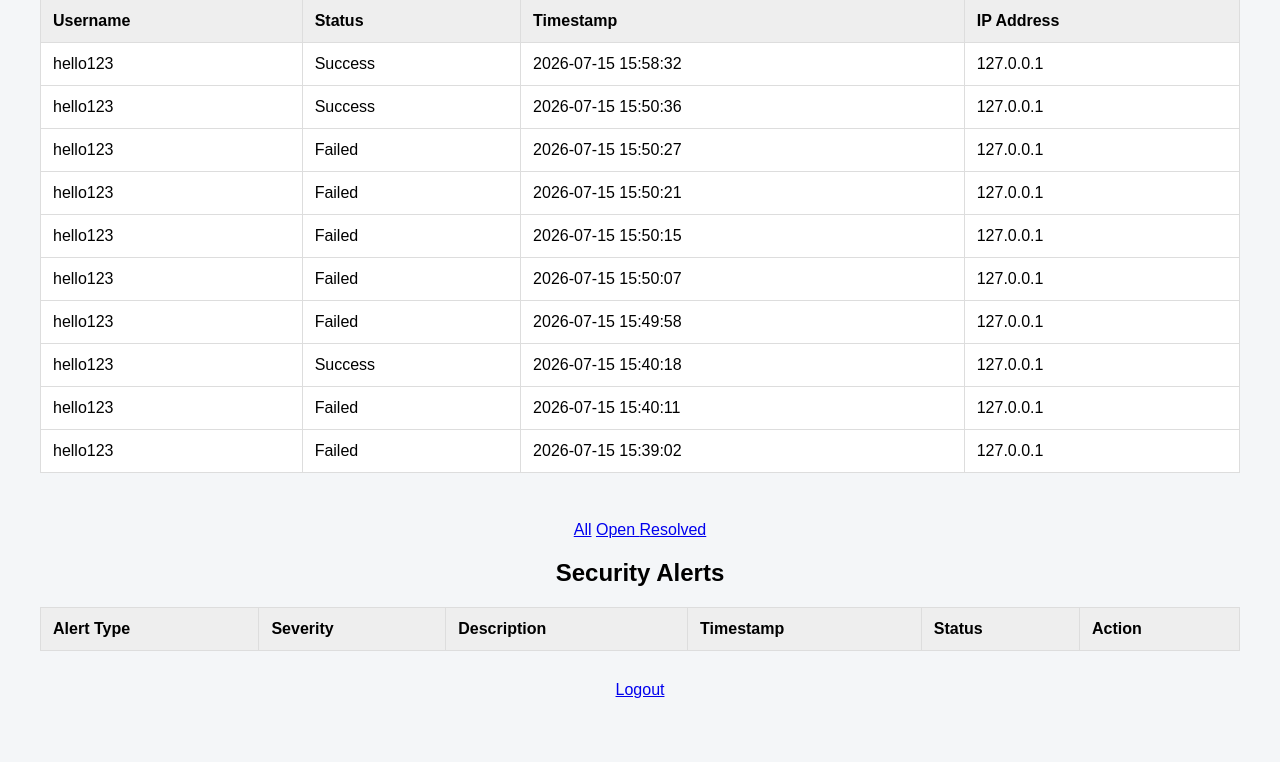
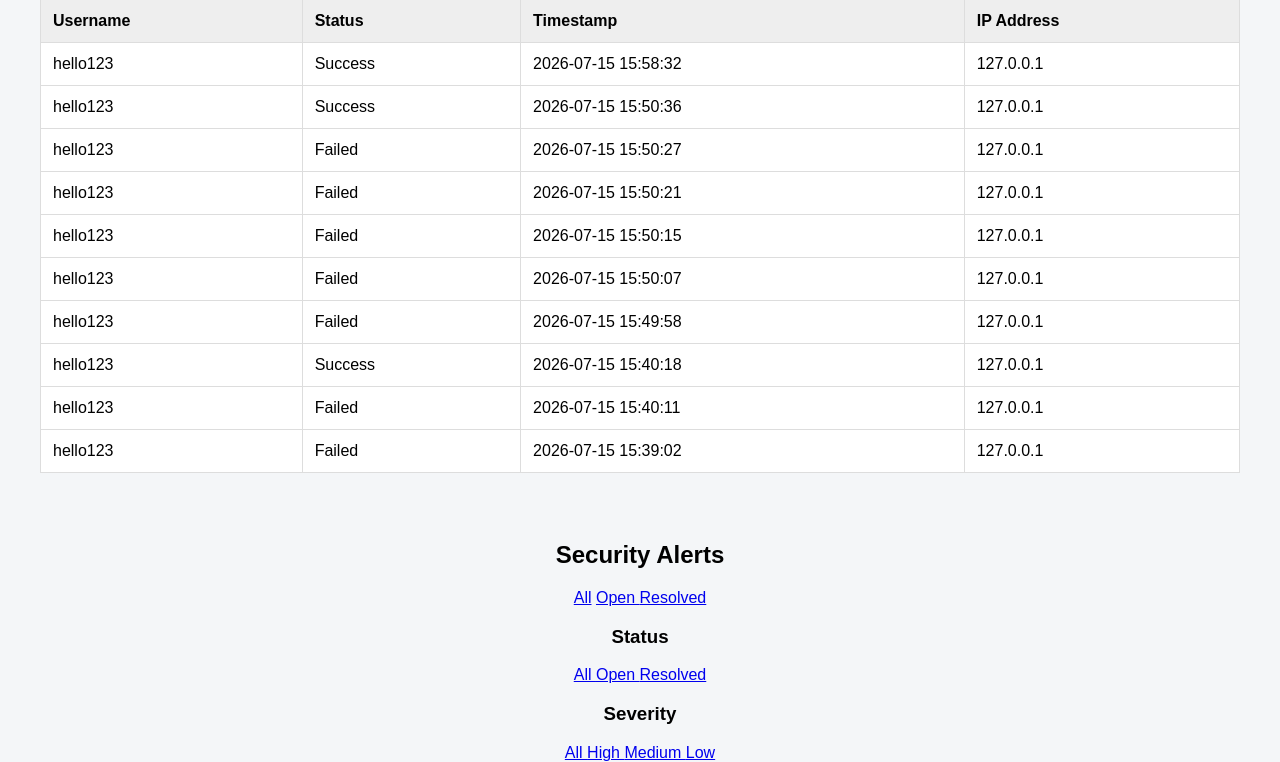
Before and after one commit to rvunnama/sentinel-security-dashboard, a Flask app: page /dashboard?status=OPEN in a window 1280 px wide. Shown: the part 381-1143 px from the top of the page. Before the commit the page ends 1079 px from the top, so only its background shows below. Run offline with Flask 3, Linux system fonts and the light colour scheme; a user stored in the database is signed in; data comes from the database, SQL or seed files in the repository; lists and menus that the app fills with data are empty.

Commit message:
Add combined status and severity alert filtering

```diff
--- a/app.py
+++ b/app.py
@@ -68,12 +68,21 @@ def dashboard():
         return redirect(url_for("login"))
 
     status_filter = request.args.get("status")
+    severity_filter = request.args.get("severity")
 
     if status_filter not in ["OPEN", "RESOLVED"]:
         status_filter = None
 
+    if severity_filter not in ["HIGH", "MEDIUM", "LOW"]:
+        severity_filter = None
+
     attempts = get_recent_login_attempts()
-    alerts = get_recent_security_alerts(status=status_filter)
+
+    alerts = get_recent_security_alerts(
+        status=status_filter,
+        severity=severity_filter
+    )
+
     stats = get_dashboard_stats()
 
     return render_template(
@@ -82,7 +91,8 @@ def dashboard():
         attempts=attempts,
         alerts=alerts,
         stats=stats,
-        status_filter=status_filter
+        status_filter=status_filter,
+        severity_filter=severity_filter
     )
 
 @app.route("/logout")
--- a/database.py
+++ b/database.py
@@ -102,31 +102,30 @@ def create_security_alert(alert_type, severity, description):
             (alert_type, severity, description)
         )
 
-def get_recent_security_alerts(limit=10, status=None):
+def get_recent_security_alerts(limit=10, status=None, severity=None):
     with sqlite3.connect("sentinel.db", timeout=10) as connection:
         cursor = connection.cursor()
 
+        query = """
+            SELECT id, alert_type, severity, description, timestamp, status
+            FROM security_alerts
+            WHERE 1 = 1
+        """
+
+        parameters = []
+
         if status:
-            cursor.execute(
-                """
-                SELECT id, alert_type, severity, description, timestamp, status
-                FROM security_alerts
-                WHERE status = ?
-                ORDER BY timestamp DESC
-                LIMIT ?
-                """,
-                (status, limit)
-            )
-        else:
-            cursor.execute(
-                """
-                SELECT id, alert_type, severity, description, timestamp, status
-                FROM security_alerts
-                ORDER BY timestamp DESC
-                LIMIT ?
-                """,
-                (limit,)
-            )
+            query += " AND status = ?"
+            parameters.append(status)
+
+        if severity:
+            query += " AND severity = ?"
+            parameters.append(severity)
+
+        query += " ORDER BY timestamp DESC LIMIT ?"
+        parameters.append(limit)
+
+        cursor.execute(query, parameters)
 
         return cursor.fetchall()
 
--- a/templates/dashboard.html
+++ b/templates/dashboard.html
@@ -51,6 +51,7 @@
 
     <br>
 
+    <h2>Security Alerts</h2>
         <div class="filters">
             <a href="{{ url_for('dashboard') }}">All</a>
 
@@ -62,9 +63,41 @@
                 Resolved
             </a>
         </div>
+        <div class="filters">
+            <h3>Status</h3>
 
-    <h2>Security Alerts</h2>
+            <a href="{{ url_for('dashboard', severity=severity_filter) }}">
+                All
+            </a>
 
+            <a href="{{ url_for('dashboard', status='OPEN', severity=severity_filter) }}">
+                Open
+            </a>
+
+            <a href="{{ url_for('dashboard', status='RESOLVED', severity=severity_filter) }}">
+                Resolved
+            </a>
+        </div>
+
+        <div class="filters">
+            <h3>Severity</h3>
+
+            <a href="{{ url_for('dashboard', status=status_filter) }}">
+                All
+            </a>
+
+            <a href="{{ url_for('dashboard', status=status_filter, severity='HIGH') }}">
+                High
+            </a>
+
+            <a href="{{ url_for('dashboard', status=status_filter, severity='MEDIUM') }}">
+                Medium
+            </a>
+
+            <a href="{{ url_for('dashboard', status=status_filter, severity='LOW') }}">
+                Low
+            </a>
+        </div>
     <table>
         <tr>
             <th>Alert Type</th>
```
Lines whose indentation alone changed are shown as unchanged.
